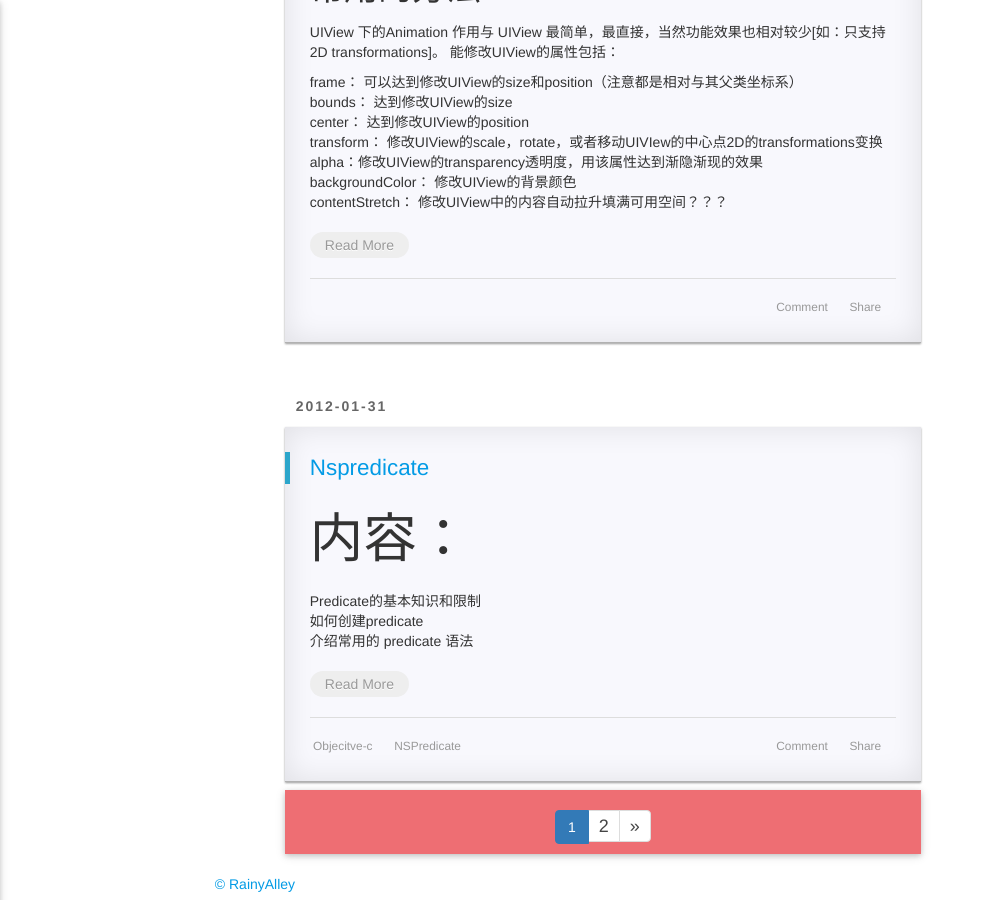
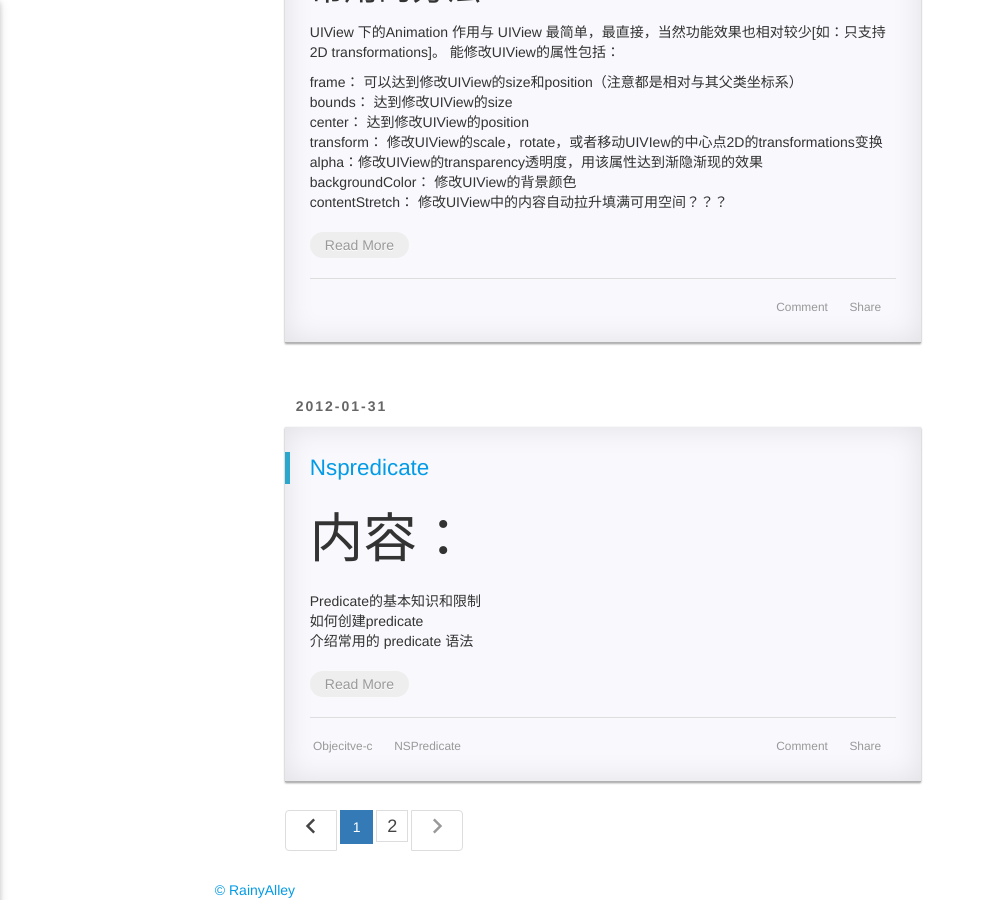
Before and after one commit to hailongiPhone/hailongiphone.github.com, a Jekyll site: the page built from index.html, in a window 1280 px wide and 900 px high, scrolled down 3918 px. Shown: the whole window, without its empty margins (0-987 px from the left). Built offline with Jekyll 4.4.1, drawn with Linux system fonts in a browser that asks for light colours; nearby versions of some CDN libraries; some web fonts are replaced; the list of posts is cut into pages by our own code; a style sheet for code colours, icons or effects is not loaded.

Commit message:
paginate_baseurl 分页显示配置

```diff
--- a/_config.yml
+++ b/_config.yml
@@ -32,7 +32,8 @@
 
 #翻页效果
 paginate: 10
-paginate_path: "/homePaginate/page:num"
+paginate_baseurl: "/homePaginate/"
+paginate_path: "/homePaginate/:num"
 
 
 #-------------------
--- a/_includes/header.html
+++ b/_includes/header.html
@@ -10,7 +10,7 @@
 
               {% for p in navigation_pages %}
                 {% if p.navigationWeight %}
-                  {% unless p.url contains 'Paginate' %}
+                  {% unless p.url contains site.paginate_baseurl %}
                     <li>
                       <a href="{{ p.url }}" {% if p.url == page.url %}class="active"{% endif %}><i class="material-icons left">search</i>{{ p.title }}</a>
                     </li>
@@ -24,7 +24,7 @@
 
               {% for p in navigation_pages %}
                 {% if p.navigationWeight > 0 %}
-                  {% unless p.url contains 'Paginate' %}
+                  {% unless p.url contains site.paginate_baseurl %}
                     <script type="text/javascript">
                       console.log("{{p.url}} {{ p.title }}");
                     </script>
--- a/index.html
+++ b/index.html
@@ -36,27 +36,33 @@
 
           <div class="pad-mid"></div>
 
-          <nav class="text-center">
+          <!-- <nav class="text-center"> -->
               <ul class="pagination">
                 {% if paginator.total_pages > 1 %}
-                  {% if paginator.previous_page %}
-                        <li><a href="{{ paginator.previous_page_path | prepend: site.baseurl | prepend: site.url }}" aria-label="Previous"><span aria-hidden="true">&laquo;</span></a></li>
-                  {% endif %}
+                  <li {% if !paginator.previous_page %} class="disabled" {% endif %}>
+                    <a href="{{ paginator.previous_page_path | prepend: site.baseurl | prepend: site.url }}">
+                      <i class="material-icons">chevron_left</i>
+                    </a>
+                  </li>
+
                   {% for page in (1..paginator.total_pages) %}
                       {% if page == paginator.page %}
                         <li class="active"><span>{{ page }}</span></li>
                       {% elsif page == 1 %}
-                        <li><a href="{{ '/' | prepend: site.baseurl | prepend: site.url  }}">{{ page }}</a></li>
+                        <li class="waves-effect"><a href="{{ '/' | prepend: site.baseurl | prepend: site.url  }}">{{ page }}</a></li>
                       {% else %}
-                        <li><a href="{{ page |  prepend: '/' | prepend: site.baseurl | prepend: site.url }}">{{ page }}</a></li>
+                        <li><a href="{{ page| prepend: site.paginate_baseurl | prepend: site.baseurl | prepend: site.url }}">{{ page }}</a></li>
                       {% endif %}
                   {% endfor %}
-                  {% if !paginator.next_page %}
-                        <li><a href="{{ paginator.next_page_path | prepend: site.baseurl | prepend: site.url }}" aria-label="Next"><span aria-hidden="true">&raquo;</span></a></li>
-                  {% endif %}
+
+                  <li {% if !paginator.next_page %} class="disabled" {% endif %}>
+                    <a href="{{ paginator.next_page_path | prepend: site.baseurl | prepend: site.url }}">
+                      <i class="material-icons">chevron_right</i>
+                    </a>
+                  </li>
                 {% endif %}
               </ul>
-          </nav>
+          <!-- </nav> -->
       </div>
   </div>
 </div>
```
